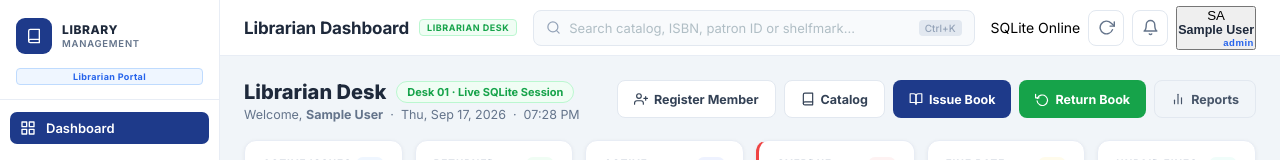
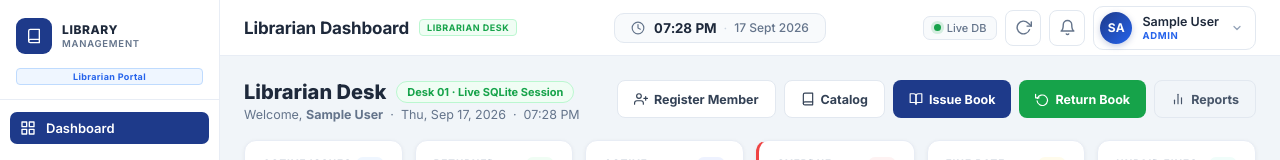
Before and after one commit to madushan24/Library-management-System, a React (Vite) app in the folder frontend/: page /librarian in a window 1280 px wide. Shown: the top 160 px of the page. Built offline with nearby package versions, Linux system fonts and the light colour scheme; no server answers; sample sign-in values are in the browser's storage.

Commit message:
update navbar

```diff
--- a/frontend/src/components/layout/Navbar.css
+++ b/frontend/src/components/layout/Navbar.css
@@ -46,42 +46,56 @@
 
 .navbar-center {
   flex: 1;
-  max-width: 480px;
+  display: flex;
+  align-items: center;
+  justify-content: center;
 }
 
-.navbar-search {
+/* ── Date & Time widget ── */
+.navbar-datetime {
   display: flex;
   align-items: center;
-  gap: 8px;
+  gap: 9px;
+  padding: 6px 16px;
   background: #f8fafc;
   border: 1.5px solid #e2e8f0;
-  border-radius: 8px;
-  padding: 0 12px;
-  height: 36px;
-  color: #94a3b8;
+  border-radius: 10px;
 }
 
-.navbar-search input {
-  flex: 1;
-  border: none;
-  background: none;
-  outline: none;
-  font-size: 13px;
-  color: #475569;
-  font-family: inherit;
+.navbar-datetime-icon {
+  display: flex;
+  align-items: center;
+  color: #64748b;
+  flex-shrink: 0;
 }
 
-.navbar-search input::placeholder { color: #b0bec5; }
+.navbar-datetime-body {
+  display: flex;
+  align-items: center;
+  gap: 7px;
+}
 
-.navbar-search-kbd {
-  font-size: 10px;
-  color: #94a3b8;
-  background: #e2e8f0;
-  border-radius: 4px;
-  padding: 2px 6px;
+.navbar-datetime-time {
+  font-size: 13.5px;
+  font-weight: 700;
+  color: #1e293b;
+  letter-spacing: -0.01em;
+  font-variant-numeric: tabular-nums;
+}
+
+.navbar-datetime-sep {
+  font-size: 13px;
+  color: #cbd5e1;
+  font-weight: 400;
+}
+
+.navbar-datetime-date {
+  font-size: 12px;
+  font-weight: 500;
+  color: #64748b;
   white-space: nowrap;
-  font-weight: 500;
 }
+
 
 .navbar-right {
   display: flex;
@@ -188,3 +202,131 @@
   background: #f8fafc;
   border-color: #bfdbfe;
 }
+
+/* ── Profile pill (top-right user button) ── */
+.navbar-profile-wrap {
+  position: relative;
+}
+
+.navbar-user-pill {
+  display: flex;
+  align-items: center;
+  gap: 10px;
+  padding: 5px 12px 5px 6px;
+  border: 1.5px solid #e2e8f0;
+  border-radius: 10px;
+  background: #fff;
+  cursor: pointer;
+  transition: background 0.14s, border-color 0.14s, box-shadow 0.14s;
+  font-family: inherit;
+}
+
+.navbar-user-pill:hover {
+  background: #f8fafc;
+  border-color: #bfdbfe;
+  box-shadow: 0 2px 8px rgba(30, 58, 138, 0.08);
+}
+
+.navbar-user-pill--active {
+  background: #eff6ff;
+  border-color: #93c5fd;
+  box-shadow: 0 2px 8px rgba(30, 58, 138, 0.12);
+}
+
+.navbar-user-avatar {
+  width: 32px;
+  height: 32px;
+  border-radius: 50%;
+  background: linear-gradient(135deg, #1e3a8a 0%, #2563eb 100%);
+  color: #fff;
+  font-size: 12px;
+  font-weight: 700;
+  display: flex;
+  align-items: center;
+  justify-content: center;
+  flex-shrink: 0;
+  letter-spacing: 0.02em;
+  box-shadow: 0 2px 6px rgba(30, 58, 138, 0.25);
+}
+
+.navbar-user-info {
+  display: flex;
+  flex-direction: column;
+  align-items: flex-start;
+  gap: 1px;
+}
+
+.navbar-user-name {
+  font-size: 12.5px;
+  font-weight: 600;
+  color: #1e293b;
+  white-space: nowrap;
+  line-height: 1.2;
+}
+
+.navbar-user-role {
+  font-size: 9.5px;
+  font-weight: 700;
+  color: #2563eb;
+  letter-spacing: 0.07em;
+  text-transform: uppercase;
+  line-height: 1.2;
+}
+
+.navbar-chevron {
+  color: #94a3b8;
+  display: flex;
+  align-items: center;
+  transition: transform 0.18s ease;
+  margin-left: 2px;
+}
+
+.navbar-chevron--up {
+  transform: rotate(180deg);
+}
+
+.navbar-notif-badge {
+  position: absolute;
+  top: -5px;
+  right: -5px;
+  min-width: 17px;
+  height: 17px;
+  background: #ef4444;
+  color: #fff;
+  border-radius: 9px;
+  font-size: 9px;
+  font-weight: 700;
+  display: flex;
+  align-items: center;
+  justify-content: center;
+  border: 2px solid #fff;
+  padding: 0 3px;
+}
+
+.navbar-sync {
+  display: flex;
+  align-items: center;
+  gap: 6px;
+  font-size: 11px;
+  font-weight: 500;
+  color: #64748b;
+  padding: 4px 10px;
+  border: 1.5px solid #e2e8f0;
+  border-radius: 7px;
+  background: #f8fafc;
+  white-space: nowrap;
+}
+
+.navbar-sync-dot {
+  width: 7px;
+  height: 7px;
+  border-radius: 50%;
+  background: #16a34a;
+  box-shadow: 0 0 0 2px rgba(22, 163, 74, 0.2);
+  animation: sync-pulse 2s ease-in-out infinite;
+}
+
+@keyframes sync-pulse {
+  0%, 100% { box-shadow: 0 0 0 2px rgba(22, 163, 74, 0.2); }
+  50%       { box-shadow: 0 0 0 4px rgba(22, 163, 74, 0.12); }
+}
--- a/frontend/src/components/layout/Navbar.jsx
+++ b/frontend/src/components/layout/Navbar.jsx
@@ -1,13 +1,15 @@
-import { useState, useEffect } from 'react'
+import { useState, useEffect, useCallback } from 'react'
 import { useLocation } from 'react-router-dom'
 import NotificationPanel from './NotificationPanel'
 import ProfilePanel from './ProfilePanel'
 import { api } from '../../api/client'
 import './Navbar.css'
 
-const SearchIcon  = () => <svg width="15" height="15" viewBox="0 0 24 24" fill="none" stroke="currentColor" strokeWidth="2" strokeLinecap="round" strokeLinejoin="round"><circle cx="11" cy="11" r="8"/><line x1="21" y1="21" x2="16.65" y2="16.65"/></svg>
+/* ─── Icons ─── */
 const BellIcon    = () => <svg width="17" height="17" viewBox="0 0 24 24" fill="none" stroke="currentColor" strokeWidth="2" strokeLinecap="round" strokeLinejoin="round"><path d="M18 8A6 6 0 0 0 6 8c0 7-3 9-3 9h18s-3-2-3-9"/><path d="M13.73 21a2 2 0 0 1-3.46 0"/></svg>
 const RefreshIcon = () => <svg width="17" height="17" viewBox="0 0 24 24" fill="none" stroke="currentColor" strokeWidth="2" strokeLinecap="round" strokeLinejoin="round"><polyline points="23 4 23 10 17 10"/><path d="M20.49 15a9 9 0 1 1-2.12-9.36L23 10"/></svg>
+const ChevronIcon = () => <svg width="12" height="12" viewBox="0 0 24 24" fill="none" stroke="currentColor" strokeWidth="2.5" strokeLinecap="round" strokeLinejoin="round"><polyline points="6 9 12 15 18 9"/></svg>
+const ClockIcon   = () => <svg width="14" height="14" viewBox="0 0 24 24" fill="none" stroke="currentColor" strokeWidth="2" strokeLinecap="round" strokeLinejoin="round"><circle cx="12" cy="12" r="10"/><polyline points="12 6 12 12 16 14"/></svg>
 
 const PAGE_TITLES = {
   '/dashboard':  'Dashboard',
@@ -23,26 +25,48 @@ const PAGE_TITLES = {
   '/settings':   'Settings',
 }
 
+/* ─── Live clock hook ─── */
+function useClock() {
+  const [now, setNow] = useState(new Date())
+  useEffect(() => {
+    const id = setInterval(() => setNow(new Date()), 1000)
+    return () => clearInterval(id)
+  }, [])
+  return now
+}
+
+/* ─── Format helpers ─── */
+function fmtTime(d) {
+  return d.toLocaleTimeString('en-US', { hour: '2-digit', minute: '2-digit', hour12: true })
+}
+function fmtDate(d) {
+  return d.toLocaleDateString('en-GB', { day: 'numeric', month: 'short', year: 'numeric' })
+}
+
 export default function Navbar() {
   const location  = useLocation()
   const title     = PAGE_TITLES[location.pathname] || 'Dashboard'
   const stored    = sessionStorage.getItem('lms_user')
   const session   = stored ? JSON.parse(stored) : { name: 'Admin User', role: 'ADMIN', initials: 'AU' }
+
   const [showNotif,   setShowNotif]   = useState(false)
   const [showProfile, setShowProfile] = useState(false)
   const [unreadCount, setUnreadCount] = useState(0)
+  const now = useClock()
+
+  const loadOverdue = useCallback(() => {
+    api.getBorrowings({ status: 'OVERDUE' })
+      .then(rows => setUnreadCount(rows?.length || 0))
+      .catch(() => setUnreadCount(0))
+  }, [])
 
   useEffect(() => {
-    // load unread notifications count from backend
-    api.getBorrowings({ status: 'OVERDUE' })
-      .then(borrows => {
-        setUnreadCount(borrows?.length || 0)
-      })
-      .catch(() => setUnreadCount(0))
-  }, [location.pathname])
+    loadOverdue()
+  }, [loadOverdue, location.pathname])
 
   return (
     <header className="navbar">
+      {/* ── Left: Page title + badge ── */}
       <div className="navbar-left">
         <h1 className="navbar-title">{title}</h1>
         {location.pathname === '/dashboard' && (
@@ -53,19 +77,25 @@ export default function Navbar() {
         )}
       </div>
 
+      {/* ── Center: Date & Time ── */}
       <div className="navbar-center">
-        <div className="navbar-search">
-          <SearchIcon />
-          <input type="text" placeholder="Search catalog, ISBN, patron ID or shelfmark..." />
-          <span className="navbar-search-kbd">Ctrl+K</span>
+        <div className="navbar-datetime">
+          <span className="navbar-datetime-icon"><ClockIcon /></span>
+          <div className="navbar-datetime-body">
+            <span className="navbar-datetime-time">{fmtTime(now)}</span>
+            <span className="navbar-datetime-sep">·</span>
+            <span className="navbar-datetime-date">{fmtDate(now)}</span>
+          </div>
         </div>
       </div>
 
+      {/* ── Right: Actions + profile ── */}
       <div className="navbar-right">
-        {/* Sync Status */}
+
+        {/* DB Status */}
         <div className="navbar-sync">
           <span className="navbar-sync-dot" />
-          <span className="navbar-sync-text">SQLite Online</span>
+          <span className="navbar-sync-text">Live DB</span>
         </div>
 
         {/* Refresh */}
@@ -80,7 +110,7 @@ export default function Navbar() {
         {/* Notifications */}
         <div className="navbar-notif-wrap">
           <button
-            className="navbar-icon-btn"
+            className={`navbar-icon-btn${showNotif ? ' navbar-icon-btn--active' : ''}`}
             title="Notifications"
             onClick={() => { setShowNotif(p => !p); setShowProfile(false) }}
           >
@@ -97,8 +127,9 @@ export default function Navbar() {
         {/* User Pill */}
         <div className="navbar-profile-wrap">
           <button
-            className="navbar-user-pill"
+            className={`navbar-user-pill${showProfile ? ' navbar-user-pill--active' : ''}`}
             onClick={() => { setShowProfile(p => !p); setShowNotif(false) }}
+            title="Profile & Settings"
           >
             <div className="navbar-user-avatar">
               {session.initials || session.name?.slice(0, 2).toUpperCase() || 'AD'}
@@ -107,11 +138,15 @@ export default function Navbar() {
               <span className="navbar-user-name">{session.name || 'System Admin'}</span>
               <span className="navbar-user-role">{session.role || 'ADMIN'}</span>
             </div>
+            <span className={`navbar-chevron${showProfile ? ' navbar-chevron--up' : ''}`}>
+              <ChevronIcon />
+            </span>
           </button>
           {showProfile && (
-            <ProfilePanel onClose={() => setShowProfile(false)} />
+            <ProfilePanel session={session} onClose={() => setShowProfile(false)} />
           )}
         </div>
+
       </div>
     </header>
   )
--- a/frontend/src/components/layout/ProfilePanel.jsx
+++ b/frontend/src/components/layout/ProfilePanel.jsx
@@ -27,10 +27,17 @@ const UserIcon = () => (
   </svg>
 )
 
-export default function ProfilePanel({ session, onClose }) {
+export default function ProfilePanel({ session: sessionProp, onClose }) {
   const panelRef = useRef(null)
   const navigate = useNavigate()
-  const roleInfo = ROLE_LABELS[session.role] || { label: session.role, color: 'blue' }
+
+  /* fallback: read from sessionStorage if no prop passed */
+  const session = sessionProp || (() => {
+    try { return JSON.parse(sessionStorage.getItem('lms_user') || '{}') } catch { return {} }
+  })()
+
+  const initials = session.initials || session.name?.split(' ').map(w => w[0]).join('').toUpperCase().slice(0, 2) || 'AD'
+  const roleInfo = ROLE_LABELS[session.role] || { label: session.role || 'Staff', color: 'blue' }
 
   useEffect(() => {
     function handleClick(e) {
@@ -57,9 +64,9 @@ export default function ProfilePanel({ session, onClose }) {
     <div className="pp-panel" ref={panelRef}>
       {/* Avatar + name */}
       <div className="pp-identity">
-        <div className="pp-avatar">{session.initials}</div>
+        <div className="pp-avatar">{initials}</div>
         <div className="pp-info">
-          <div className="pp-name">{session.name}</div>
+          <div className="pp-name">{session.name || 'User'}</div>
           <span className={`pp-role pp-role--${roleInfo.color}`}>{roleInfo.label}</span>
         </div>
       </div>
@@ -68,7 +75,7 @@ export default function ProfilePanel({ session, onClose }) {
       <div className="pp-details">
         <div className="pp-row">
           <span className="pp-row-label">Username</span>
-          <span className="pp-row-val">{session.username || session.name.split(' ')[0].toLowerCase()}</span>
+          <span className="pp-row-val">{session.username || session.name?.split(' ')[0]?.toLowerCase() || '—'}</span>
         </div>
         <div className="pp-row">
           <span className="pp-row-label">Role</span>
```
